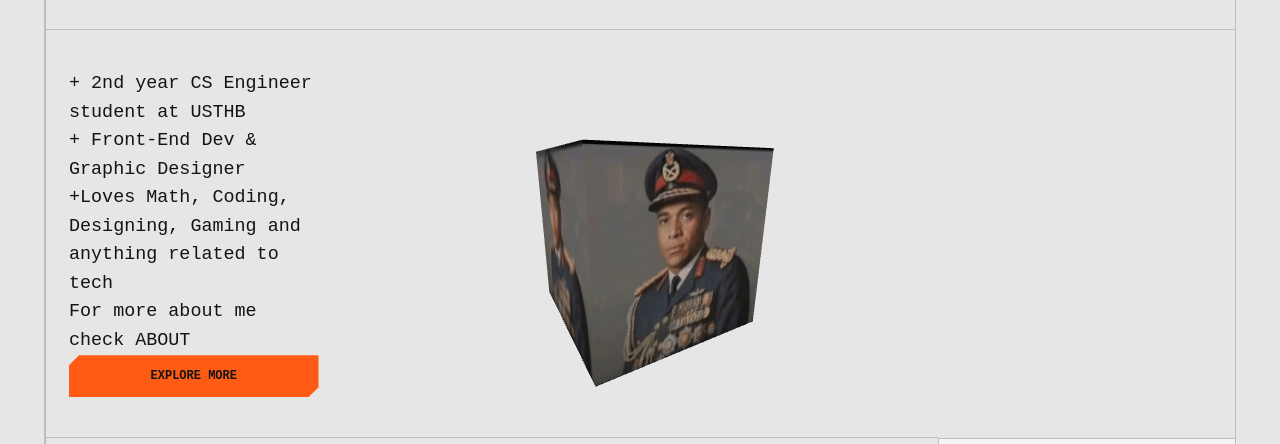
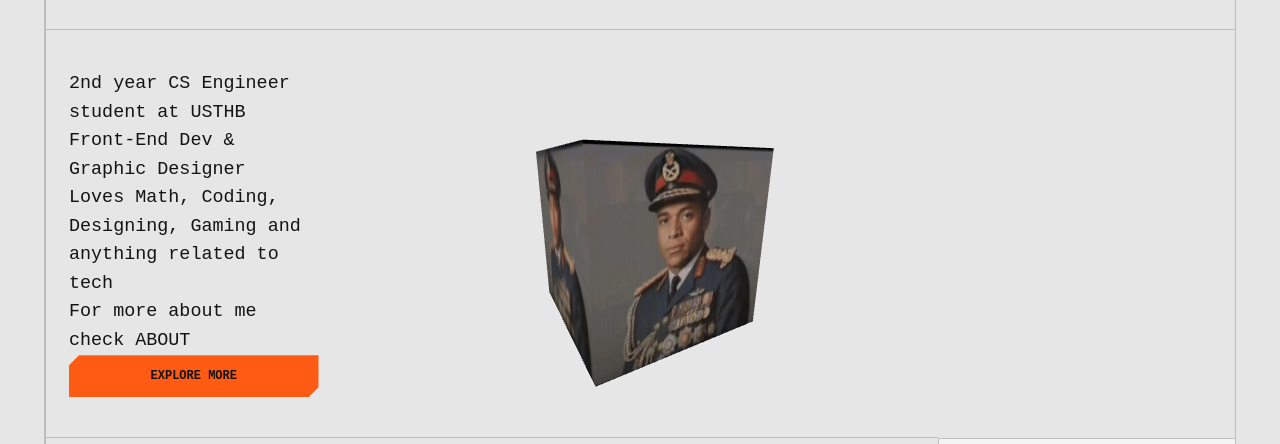
Before and after one commit to KariMahfoudi/3D-portfolio-, a plain HTML site: page index.html in a window 1280 px wide. Shown: the part 354-798 px from the top of the page. Drawn offline with nearby package versions, Linux system fonts and the light colour scheme; animation ran at ten frames a second; a web font is replaced by a local one.

Commit message:
update text

```diff
--- a/index.html
+++ b/index.html
@@ -31,7 +31,7 @@
         </div>
 
         <div class="left-bio">
-            <p class="hero-role">+ 2nd year CS Engineer student at USTHB<br>+ Front-End Dev & Graphic Designer<br>+Loves Math, Coding, Designing, Gaming and anything related to tech<br>For more about me check ABOUT</p>
+            <p class="hero-role">2nd year CS Engineer student at USTHB<br>Front-End Dev & Graphic Designer<br>Loves Math, Coding, Designing, Gaming and anything related to tech<br>For more about me check ABOUT</p>
             <button class="btn-orange">EXPLORE MORE</button>
         </div>
 
```
